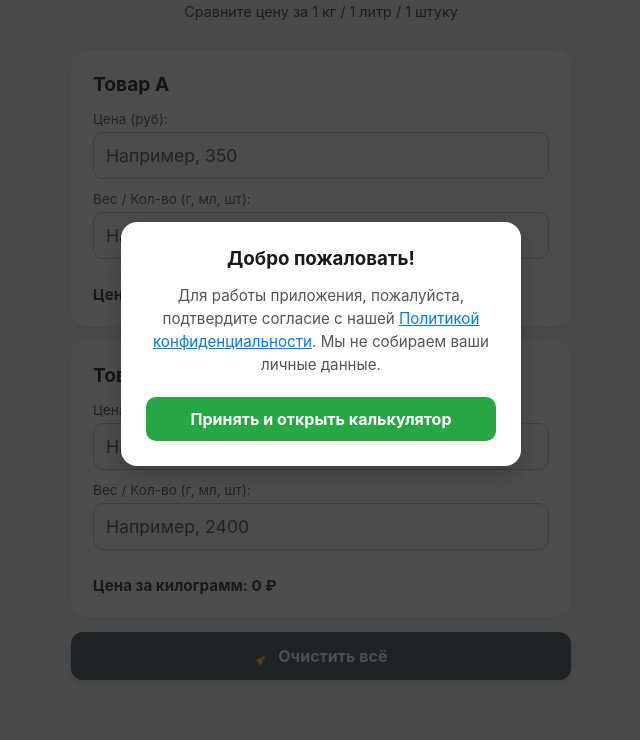
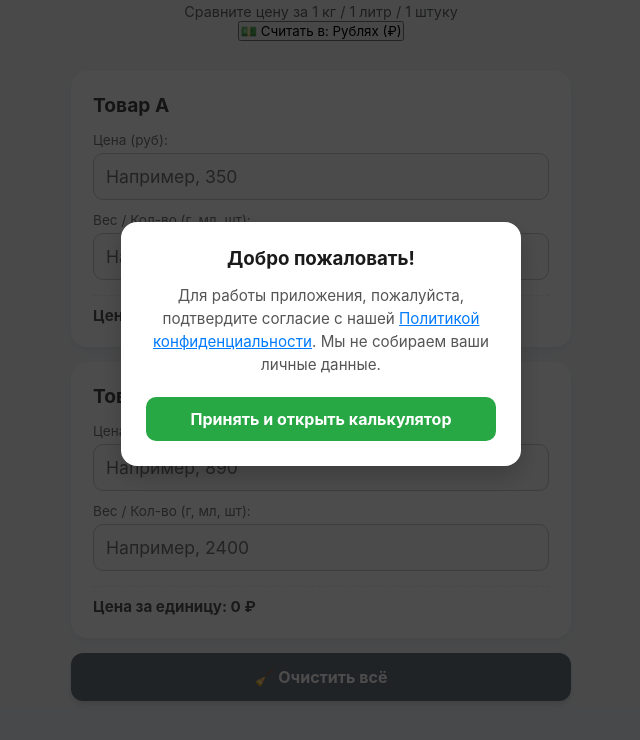
Before and after one commit to alekseevitsh32-svg/android.apk, a plain HTML site: page index.html in a window 1280 px wide. Shown: the part 56-796 px from the top of the page, without its empty margins (319-959 px from the left). Drawn offline with Linux system fonts and the light colour scheme.

Commit message:
Update index.html

```diff
--- a/index.html
+++ b/index.html
@@ -21,6 +21,9 @@
         <header>
             <h1>🛒 Какой товар выгоднее?</h1>
             <p>Сравните цену за 1 кг / 1 литр / 1 штуку</p>
+
+            <!-- НОВАЯ КНОПКА ПЕРЕКЛЮЧЕНИЯ ВАЛЮТЫ -->
+            <button id="currency-toggle-btn" class="currency-button">💵 Считать в: <span id="currency-name">Рублях (₽)</span></button>
         </header>
 
         <main>
@@ -28,7 +31,7 @@
             <section class="product-card" id="card-a">
                 <h2>Товар А</h2>
                 <div class="input-group">
-                    <label>Цена (руб):</label>
+                    <label>Цена (<span class="currency-sign">руб</span>):</label>
                     <input type="number" id="price-a" placeholder="Например, 350" inputmode="decimal">
                 </div>
                 <div class="input-group">
@@ -36,7 +39,7 @@
                     <input type="number" id="weight-a" placeholder="Например, 900" inputmode="decimal">
                 </div>
                 <div class="result-box">
-                    Цена за килограмм: <span id="unit-price-a">0</span> ₽
+                    Цена за единицу: <span id="unit-price-a">0</span> <span class="currency-sign">₽</span>
                 </div>
             </section>
 
@@ -44,7 +47,7 @@
             <section class="product-card" id="card-b">
                 <h2>Товар Б</h2>
                 <div class="input-group">
-                    <label>Цена (руб):</label>
+                    <label>Цена (<span class="currency-sign">руб</span>):</label>
                     <input type="number" id="price-b" placeholder="Например, 890" inputmode="decimal">
                 </div>
                 <div class="input-group">
@@ -52,7 +55,7 @@
                     <input type="number" id="weight-b" placeholder="Например, 2400" inputmode="decimal">
                 </div>
                 <div class="result-box">
-                    Цена за килограмм: <span id="unit-price-b">0</span> ₽
+                    Цена за единицу: <span id="unit-price-b">0</span> <span class="currency-sign">₽</span>
                 </div>
             </section>
         </main>
```
